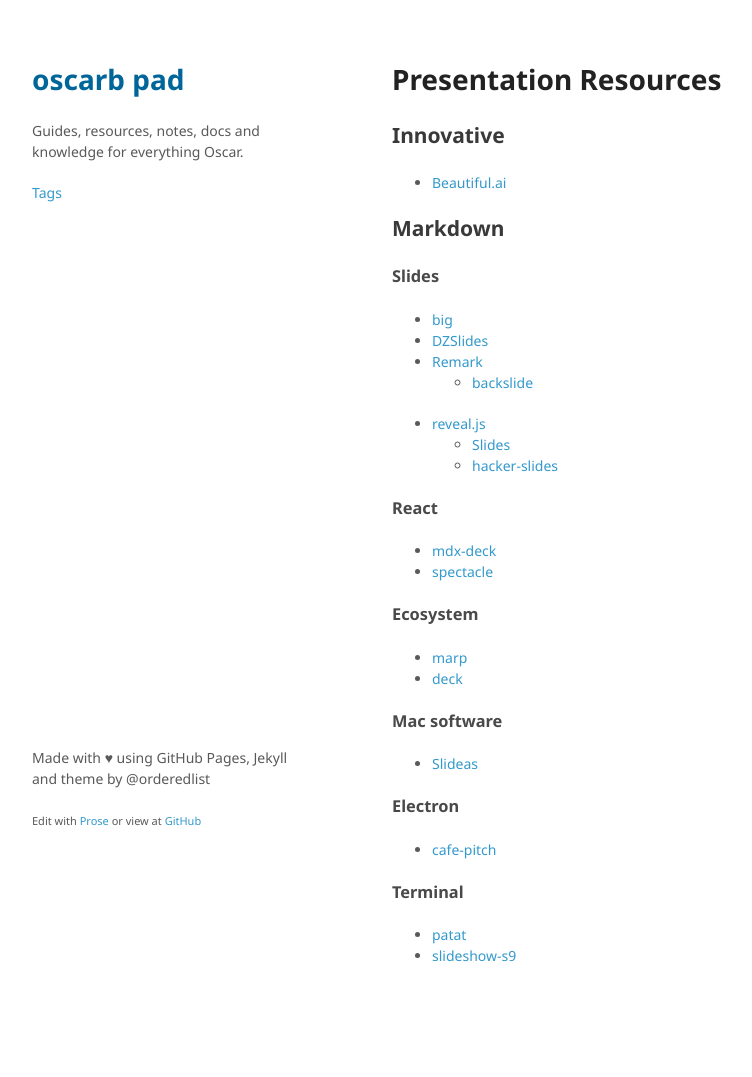
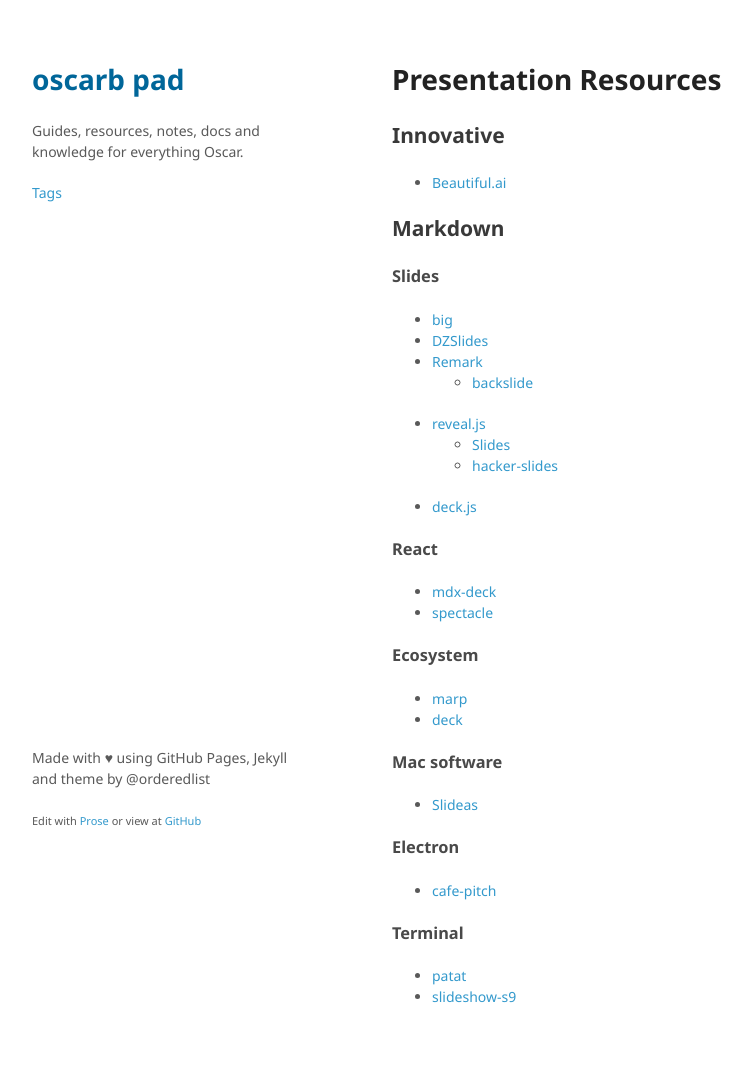
Before and after one commit to oscarb/pad, a Jekyll site: the page built from _docs/presentation-resources.md, in a window 1280 px wide. Shown: the whole page, without its empty margins (128-880 px from the left). Built offline with Jekyll 4.4.1, drawn with Linux system fonts in a browser that asks for light colours; some web fonts are replaced; before the commit the page ends 1036 px from its top, so only the background shows below that.

Commit message:
Update presentation-resources.md

```diff
--- a/_docs/presentation-resources.md
+++ b/_docs/presentation-resources.md
@@ -22,6 +22,7 @@ published: true
 * [reveal.js](https://revealjs.com/#/transitions)
   - [Slides](https://slides.com/)
   - [hacker-slides](https://github.com/msoedov/hacker-slides)
+* [deck.js](http://imakewebthings.com/deck.js/)
 
 ### React
 
```
